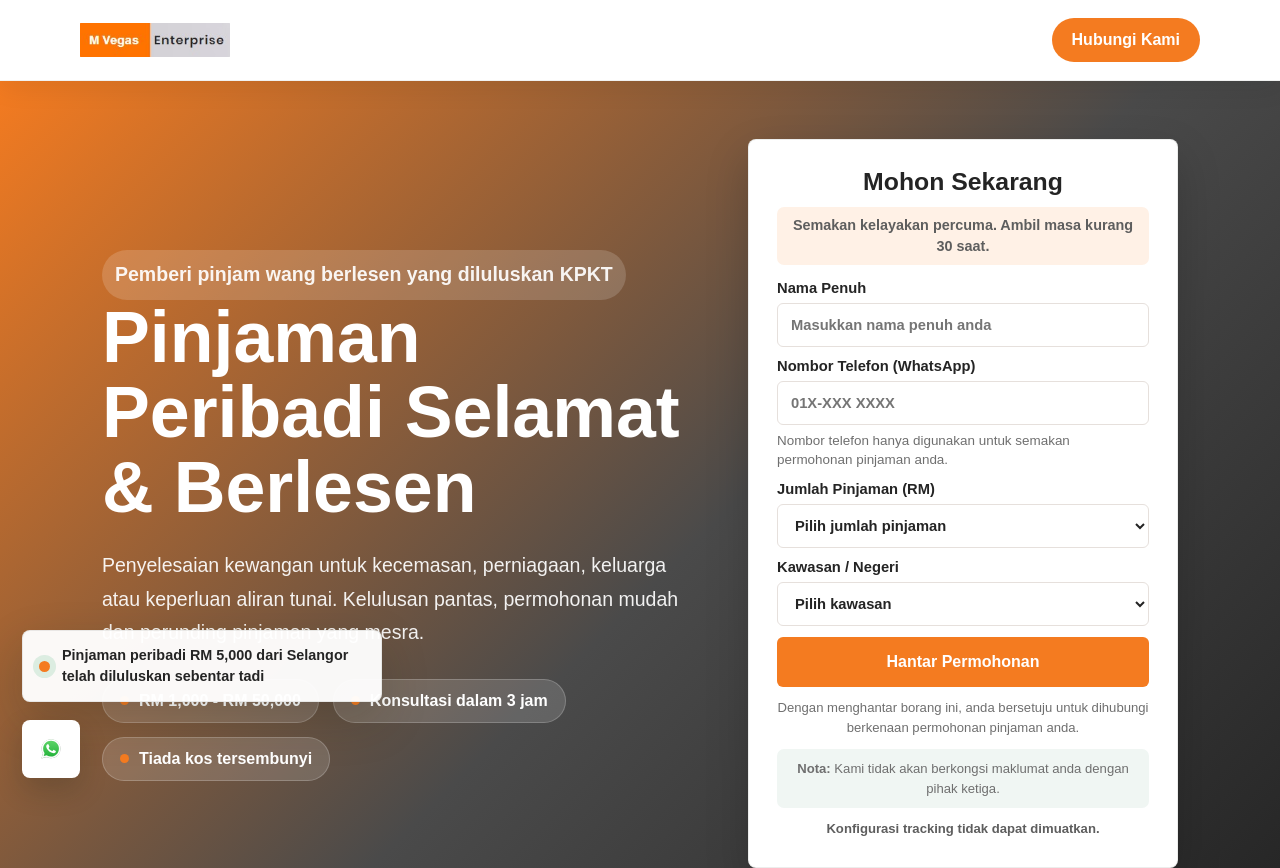
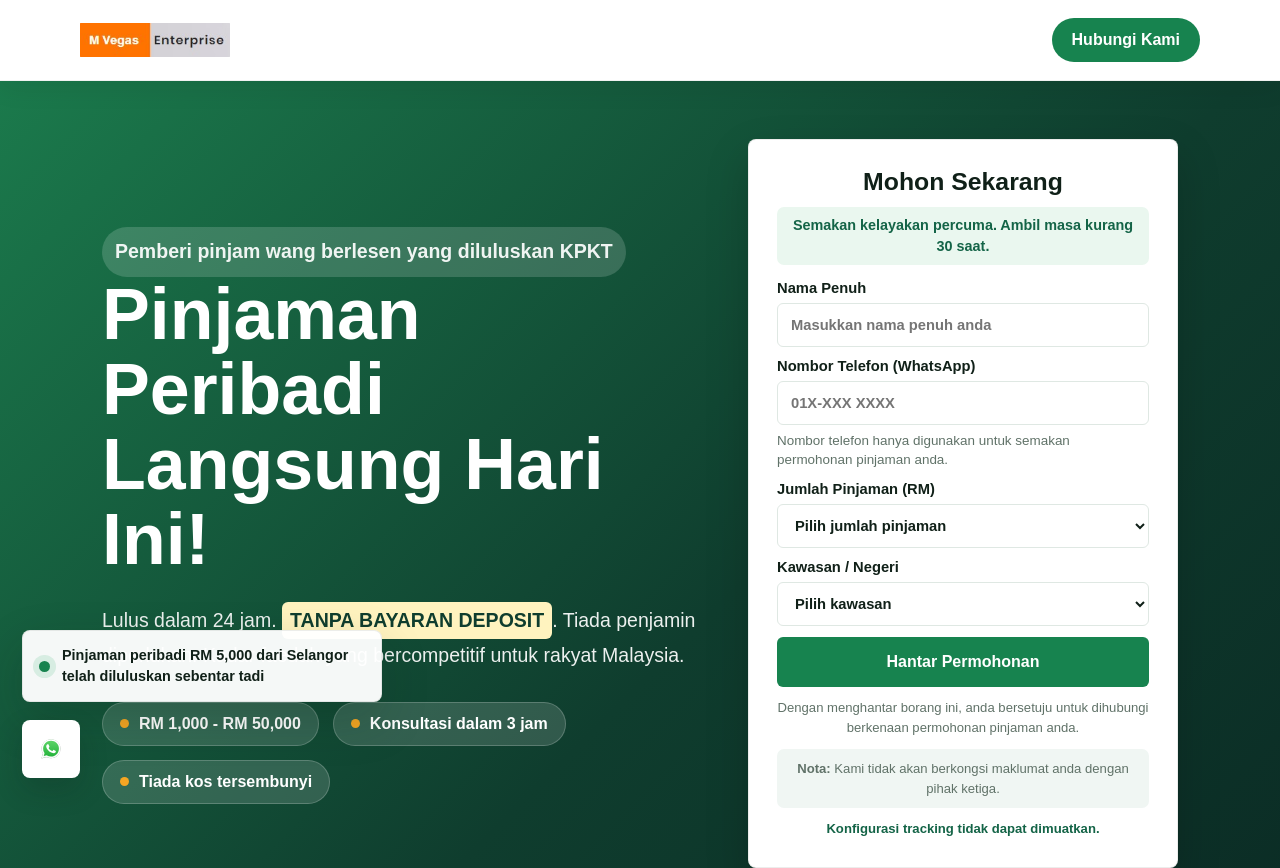
Before and after one commit to adrentan888-adren/mvegaslanding, a website: page public/index.html in a window 1280 px wide. Shown: the top 868 px of the page. Drawn offline with Linux system fonts and the light colour scheme; no server answers.

Commit message:
Update hero copy and green theme

```diff
--- a/public/index.html
+++ b/public/index.html
@@ -36,10 +36,10 @@
           <div class="hero-inner">
             <div class="hero-copy">
               <p class="eyebrow">Pemberi pinjam wang berlesen yang diluluskan KPKT</p>
-              <h1>Pinjaman Peribadi Selamat &amp; Berlesen</h1>
+              <h1>Pinjaman Peribadi Langsung Hari Ini!</h1>
               <p>
-                Penyelesaian kewangan untuk kecemasan, perniagaan, keluarga atau keperluan aliran tunai.
-                Kelulusan pantas, permohonan mudah dan perunding pinjaman yang mesra.
+                Lulus dalam 24 jam. <strong class="deposit-highlight">TANPA BAYARAN DEPOSIT</strong>.
+                Tiada penjamin diperlukan. Kadar faedah yang bercompetitif untuk rakyat Malaysia.
               </p>
               <div class="hero-points">
                 <span>RM 1,000 - RM 50,000</span>
--- a/public/styles.css
+++ b/public/styles.css
@@ -1,16 +1,16 @@
 :root {
   color-scheme: light;
-  --green-900: #262626;
-  --green-800: #5e5e5e;
-  --green-700: #f47b20;
-  --green-600: #ff922f;
-  --green-100: #fff1e6;
-  --ink: #242424;
-  --muted: #6f6f6f;
-  --line: #e6e0dc;
-  --paper: #faf8f6;
+  --green-900: #0f3d2e;
+  --green-800: #146447;
+  --green-700: #17834f;
+  --green-600: #22a15a;
+  --green-100: #eaf7ef;
+  --ink: #102018;
+  --muted: #607268;
+  --line: #dfe8e3;
+  --paper: #f7fbf8;
   --white: #ffffff;
-  --orange: #f47b20;
+  --orange: #f5a623;
 }
 
 * {
@@ -92,7 +92,7 @@ a {
 
 .hero {
   background:
-    linear-gradient(135deg, #f47b20 0%, #4a4a4a 54%, #242424 100%);
+    linear-gradient(135deg, #1b7a4c 0%, #0f3d2e 58%, #0b2c25 100%);
   color: white;
 }
 
@@ -113,7 +113,7 @@ a {
   border-radius: 999px;
   padding: 8px 13px;
   background: rgba(255, 255, 255, 0.16);
-  color: #fff5eb;
+  color: #eefbf3;
   font-size: 0.9rem;
   font-weight: 800;
 }
@@ -139,7 +139,7 @@ a {
   border-radius: 6px;
   padding: 2px 8px;
   background: #fff3bf;
-  color: #242424;
+  color: var(--green-900);
   font-weight: 900;
 }
 
```
